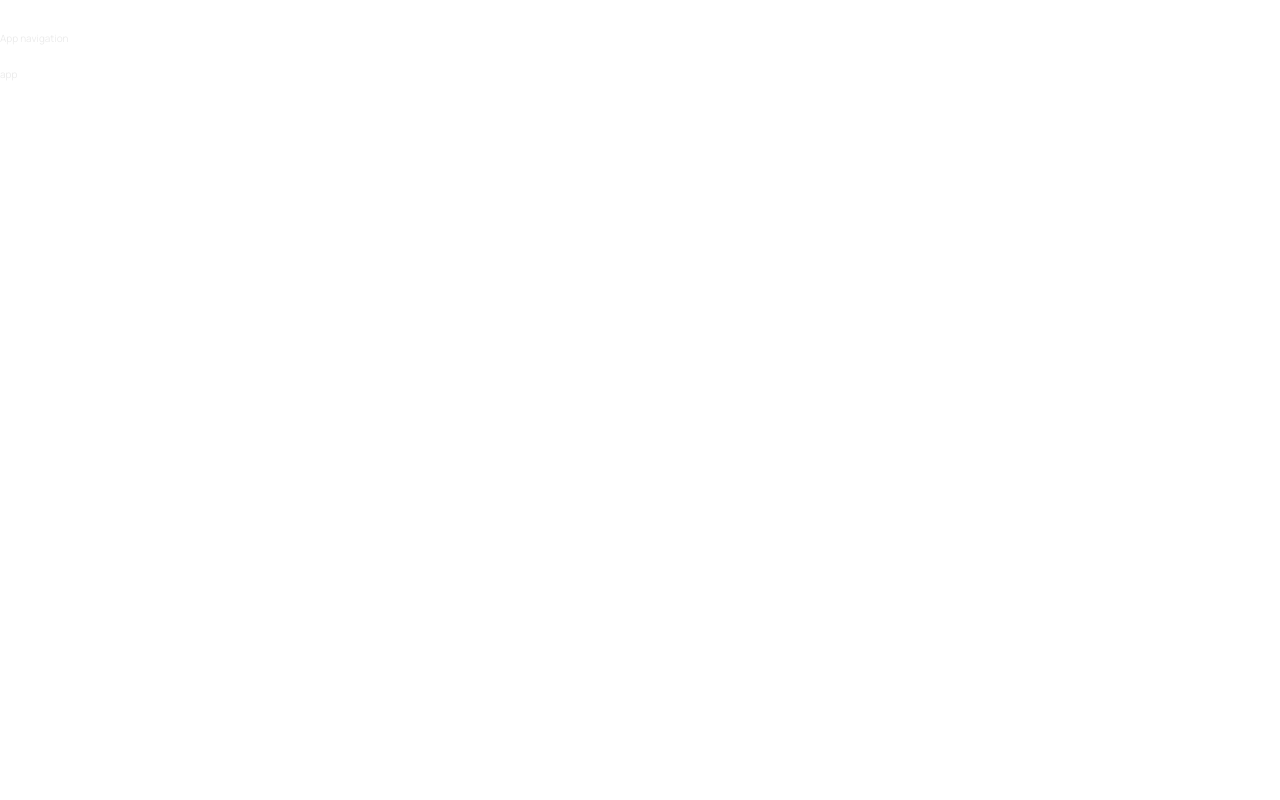
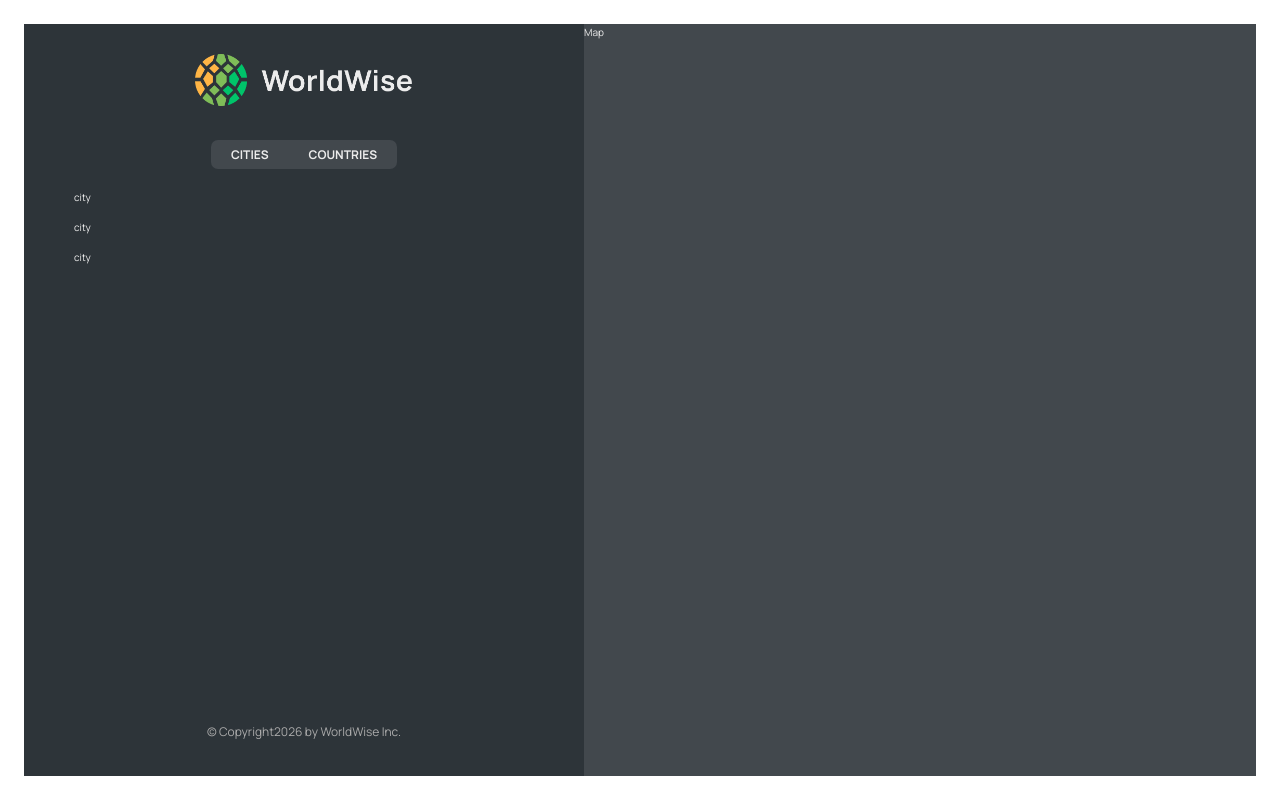
Before and after one commit to Abolfazl-Mohammadi-06/worldwise, a React (Vite) app: page /app in a window 1280 px wide. Built offline with nearby package versions, Linux system fonts and the light colour scheme; data requests are answered from the project's data file.

Commit message:
11. Implementing the Cities List

```diff
--- a/package.json
+++ b/package.json
@@ -7,9 +7,11 @@
     "dev": "vite",
     "build": "vite build",
     "lint": "eslint . --ext js,jsx --report-unused-disable-directives --max-warnings 0",
-    "preview": "vite preview"
+    "preview": "vite preview",
+    "server": "json-server --watch data/cities.json --port 9000 --delay 500"
   },
   "dependencies": {
+    "json-server": "^0.17.4",
     "react": "^18.2.0",
     "react-dom": "^18.2.0",
     "react-router-dom": "^6.30.4"
--- a/src/App.jsx
+++ b/src/App.jsx
@@ -5,21 +5,50 @@ import Homepage from "./pages/Homepage.jsx";
 import PageNotFound from "./pages/PageNotFound.jsx";
 import AppLayout from "./pages/AppLayout.jsx";
 import Login from "./pages/Login.jsx";
+import CityList from "./components/CityList.jsx";
+import {useEffect, useState} from "react";
 
+const BASE_URL = "http://localhost:9000";
 export default function App() {
 
+    const [cities, setCities] = useState([]);
+    const [isLoading, setIsLoading] = useState(false);
+
+    useEffect(function () {
+        async function fetchCities() {
+            try {
+                setIsLoading(true);
+                const res = await fetch(`${BASE_URL}/cities`);
+                const data = await res.json();
+                setCities(data);
+            } catch {
+                alert("Failed to fetch cities.");
+            } finally {
+                setIsLoading(false);
+            }
+        }
+
+        fetchCities();
+    }, []);
 
     return (
         <BrowserRouter>
             <Routes>
-                <Route path="/" element={<Homepage/>}/>
+                <Route index element={<Homepage/>}/>
                 <Route path="product" element={<Product/>}/>
                 <Route path="Pricing" element={<Pricing/>}/>
                 <Route path="login" element={<Login/>}/>
-                <Route path="app" element={<AppLayout/>}/>
+
+                <Route path="app" element={<AppLayout/>}>
+                    <Route index element={<CityList cities={cities} isLoading={isLoading}/>}/>
+                    <Route index path="cities" element={<CityList cities={cities} isLoading={isLoading}/>}/>
+                    <Route path="countries" element={<p>countries</p>}/>
+                    <Route path="form" element={<p>Form</p>}/>
+                </Route>
+
                 <Route path="*" element={<PageNotFound/>}/>
             </Routes>
         </BrowserRouter>
     );
 }
-//E8 was fin
+//E9 was fin
--- a/src/components/AppNav.jsx
+++ b/src/components/AppNav.jsx
@@ -1,8 +1,18 @@
 import style from './AppNav.module.css';
+import {NavLink} from "react-router-dom";
 
 function AppNav() {
     return (<nav className={style.nav}>
-        App navigation
+        <ul>
+            <li>
+                <NavLink to="cities">Cities</NavLink>
+            </li>
+
+            <li>
+                <NavLink to="countries">Countries</NavLink>
+            </li>
+
+        </ul>
     </nav>)
 }
 
--- /dev/null
+++ b/src/components/CityItem.jsx
@@ -0,0 +1,10 @@
+function CityItem({city}) {
+    return (
+        <li>
+            {/*<ul></ul>*/}
+            city
+        </li>
+    )
+}
+
+export default CityItem;
--- /dev/null
+++ b/src/components/CityList.jsx
@@ -0,0 +1,12 @@
+import style from "./CityList.module.css"
+import Spinner from "./Spinner.jsx";
+import CityItem from "./CityItem.jsx";
+
+function CityList({cities, isLoading}) {
+    if (isLoading) return <Spinner/>
+    return (<ul className={style.cityList}>
+        {cities.map(city => <CityItem city={city} key={city.id}/>)}
+    </ul>);
+}
+
+export default CityList;
--- /dev/null
+++ b/src/components/Map.jsx
@@ -0,0 +1,11 @@
+import style from "./Map.module.css";
+
+function Map() {
+    return (
+        <div className={style.mapContainer}>
+            Map
+        </div>
+    )
+}
+
+export default Map;
--- /dev/null
+++ b/src/components/Sidebar.jsx
@@ -0,0 +1,23 @@
+import style from './Sidebar.module.css';
+import Logo from "./Logo.jsx";
+import AppNav from "./AppNav.jsx";
+import {Outlet} from "react-router-dom";
+
+function Sidebar() {
+    return (
+        <div className={style.sidebar}>
+            <Logo/>
+            <AppNav/>
+
+            <Outlet/>
+
+            <footer className={style.footer}>
+                <p className={style.copyright}>
+                    &copy; Copyright{new Date().getFullYear()} by WorldWise Inc.
+                </p>
+            </footer>
+        </div>
+    )
+}
+
+export default Sidebar;
--- a/src/pages/AppLayout.jsx
+++ b/src/pages/AppLayout.jsx
@@ -1,9 +1,11 @@
-import AppNav from "../components/AppNav.jsx";
+import Sidebar from "../components/Sidebar.jsx";
+import style from "./AppLayout.module.css"
+import Map from "../components/Map.jsx";
 
 function AppLayout() {
-    return (<div>
-        <AppNav/>
-        <p>app</p>
+    return (<div className={style.app}>
+        <Sidebar/>
+        <Map/>
     </div>)
 }
 
```
Also changed, not shown: .eslintrc.cjs, 1 other file (tests, documents, lock files or other folders).
